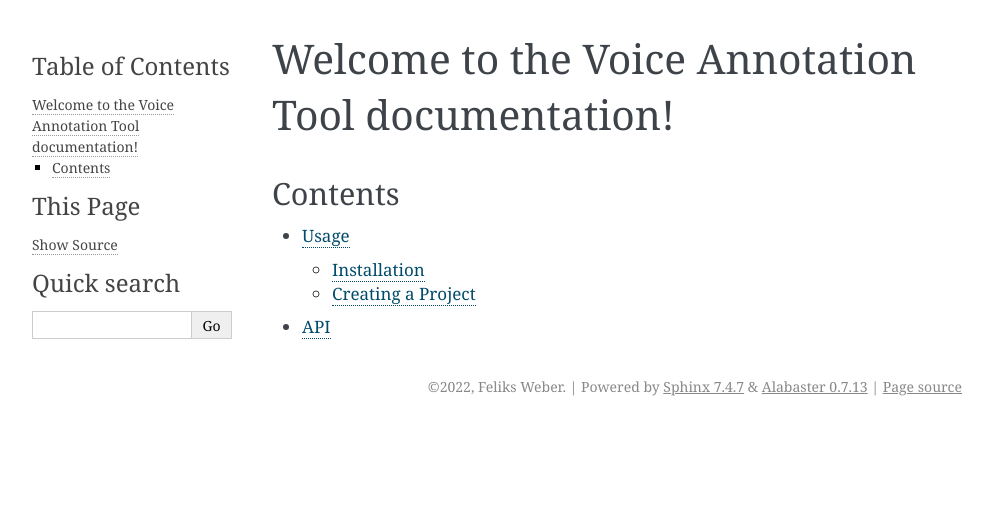
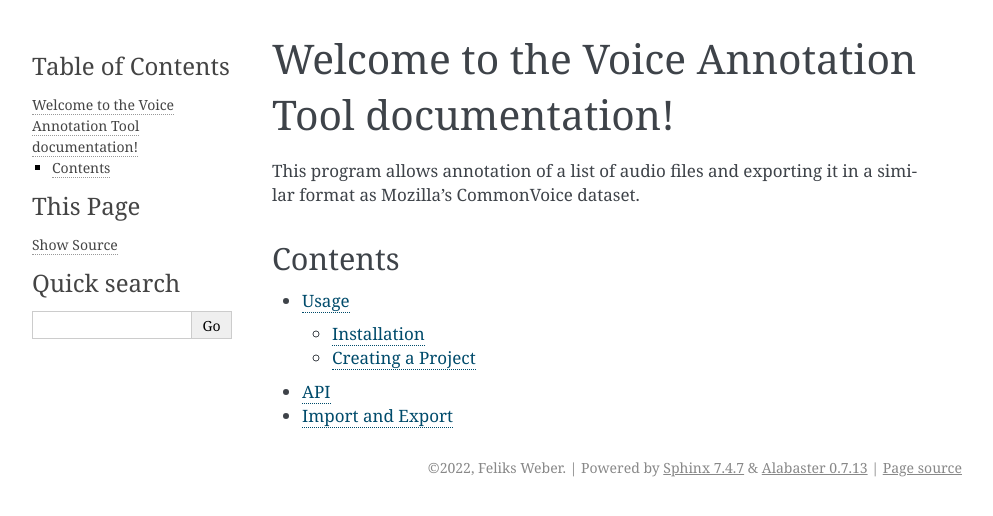
Before and after one commit to tud-zih-energy/voice-annotation-tool, a Sphinx documentation site: the page built from docs/index.rst, in a window 1280 px wide. Shown: the top 516 px of the page, without its empty margins (148-1141 px from the left). Built offline with Sphinx 7.4.7, drawn with Linux system fonts in a browser that asks for light colours.

Commit message:
Add import and export section

```diff
--- /dev/null
+++ b/docs/import_export.rst
@@ -0,0 +1,4 @@
+Import and Export
+=================
+
+The annotations can be exported and imported in multiple formats, including Json, CSV and txt.
--- a/docs/index.rst
+++ b/docs/index.rst
@@ -1,5 +1,7 @@
 Welcome to the Voice Annotation Tool documentation!
 ===================================================
+
+This program allows annotation of a list of audio files and exporting it in a similar format as Mozilla's CommonVoice dataset.
 
 Contents
 --------
@@ -8,3 +10,4 @@
 
    usage
    api
+   import_export
```
